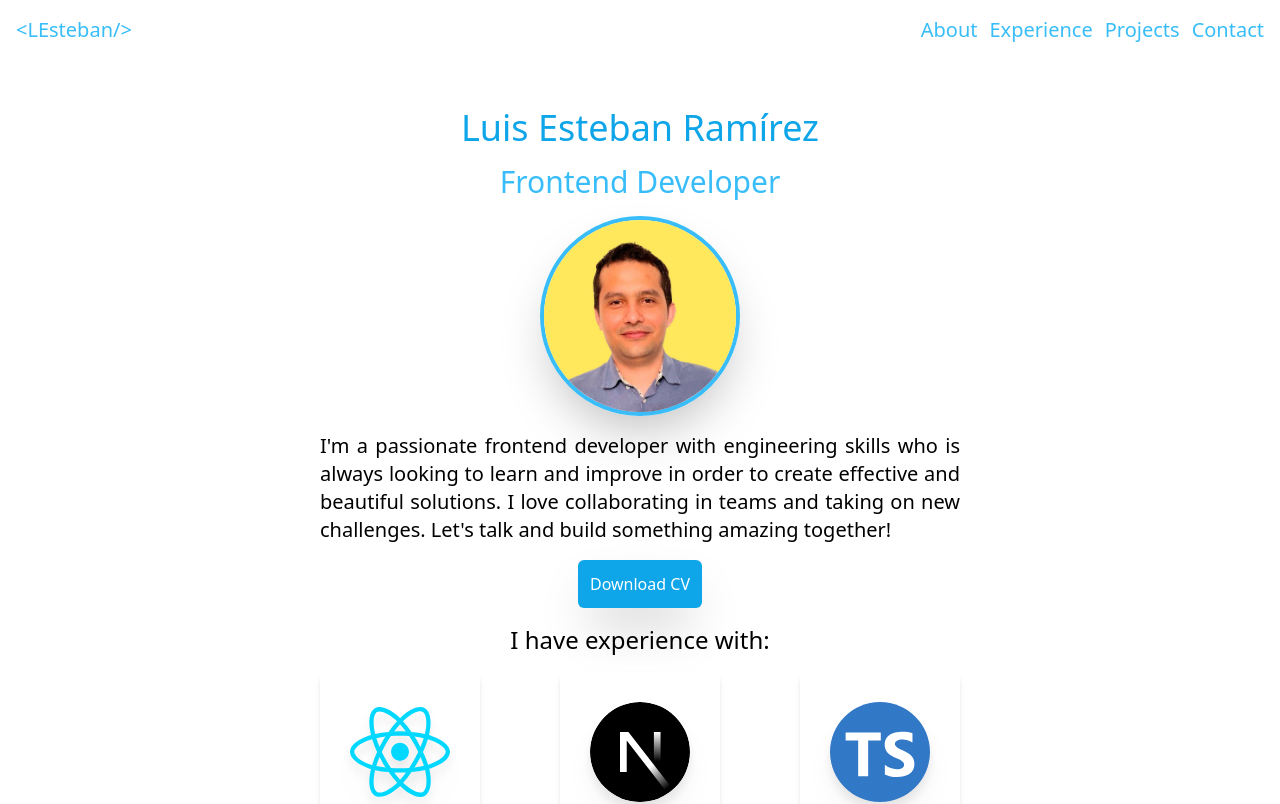
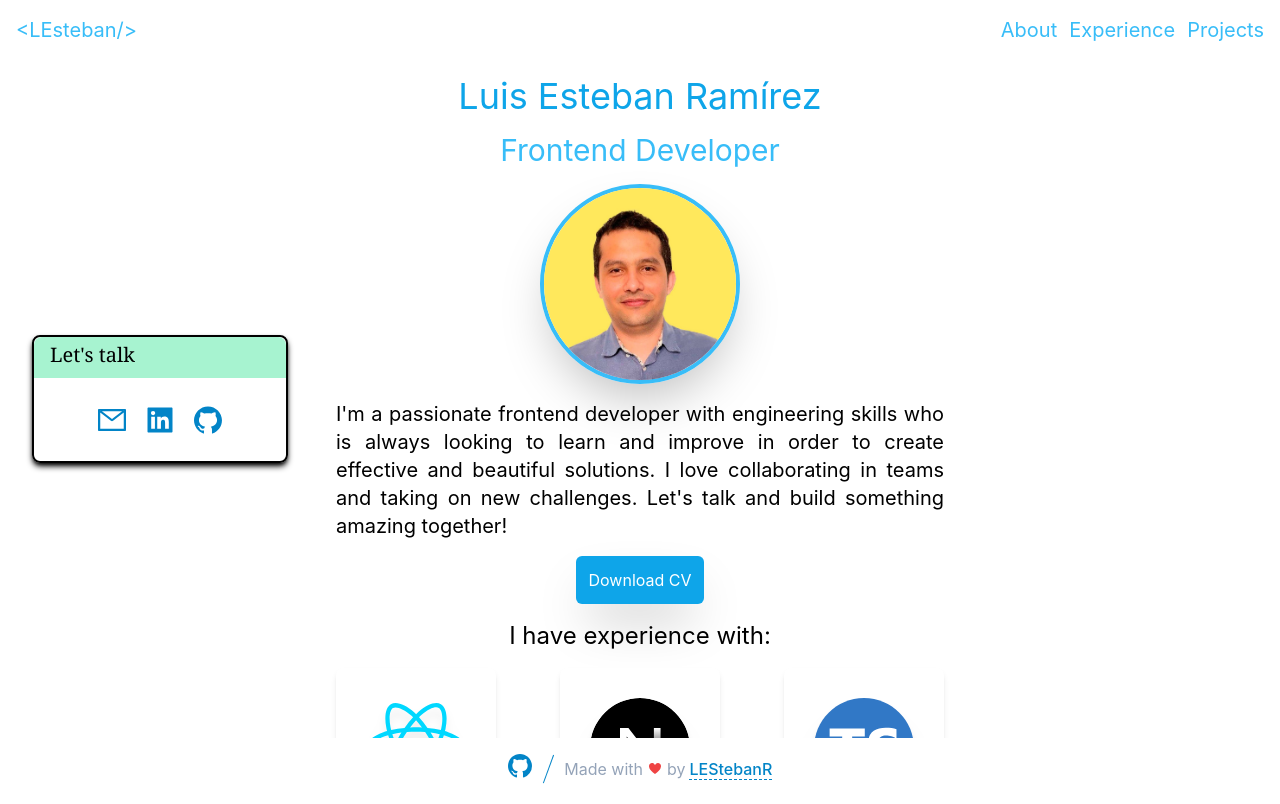
Before and after one commit to LEstebanR/lesteban, a Next.js app: page / in a window 1280 px wide. Shown: the top 804 px of the page. Built offline with nearby package versions, Linux system fonts and the light colour scheme.

Commit message:
fix lets talk

```diff
--- a/src/components/Contact.tsx
+++ b/src/components/Contact.tsx
@@ -2,27 +2,66 @@ import React, { FC } from 'react'
 import { AiFillLinkedin, AiOutlineMail, AiFillGithub } from 'react-icons/ai'
 import Link from 'next/link'
 
-const Contact: FC = () => {
+const ContactMobile = () => {
   return (
-    <div className="flex flex-col gap-4 w-full max-w-2xl p-4 text-6xl text-sky-400">
-      <h2 className="text-4xl text-sky-500">Let&apos;s talk:</h2>
-      <ul className="flex gap-4">
+    <div className="md:hidden w-full">
+      <div className="h-2/3 flex justify-center items-center">
+        <ul className="flex gap-8">
           <li>
-          <Link href="https://www.linkedin.com/in/lestebanr/" target="_blank">
-            <AiFillLinkedin />
+            <Link href="mailto:leramirezca@gmail.com">
+              <AiOutlineMail className="h-8 w-8 text-primary" />
             </Link>
           </li>
           <li>
-          <Link href="https://github.com/LEstebanR" target="_blank">
-            <AiFillGithub />
+            <Link href="https://www.linkedin.com/in/lestebanr/" target="_blank">
+              <AiFillLinkedin className="h-8 w-8 text-primary" />
             </Link>
           </li>
           <li>
-          <Link href="mailto:leramirezca@gmail.com">
-            <AiOutlineMail />
+            <Link href="#" target="_blank">
+              <AiFillGithub className="h-8 w-8 text-primary" />
             </Link>
           </li>
         </ul>
+      </div>
+    </div>
+  )
+}
+
+const ContactDesktop = () => {
+  return (
+    <div className="md:block hidden border-2 border-black rounded-lg h-32 w-64 shadow-md shadow-black">
+      <div className="h-1/3 bg-secondary rounded-t-lg">
+        <p className="p-1 px-4 font-serif text-bold">Let&apos;s talk</p>
+      </div>
+      <div className="h-2/3 flex justify-center items-center">
+        <ul className="flex gap-4">
+          <li>
+            <Link href="mailto:leramirezca@gmail.com">
+              <AiOutlineMail className="h-8 w-8 text-primary" />
+            </Link>
+          </li>
+          <li>
+            <Link href="https://www.linkedin.com/in/lestebanr/" target="_blank">
+              <AiFillLinkedin className="h-8 w-8 text-primary" />
+            </Link>
+          </li>
+          <li>
+            <Link href="#" target="_blank">
+              <AiFillGithub className="h-8 w-8 text-primary" />
+            </Link>
+          </li>
+        </ul>
+      </div>
+    </div>
+  )
+}
+
+const Contact: FC = () => {
+  return (
+    <div className="flex  md:w-3/12 p-4 text-xl justify-center items-center">
+      <ContactMobile />
+      <ContactDesktop />
     </div>
   )
 }
--- a/src/components/Footer.tsx
+++ b/src/components/Footer.tsx
@@ -5,7 +5,7 @@ import { GoHeart, GoMarkGithub } from 'react-icons/go'
 const Footer: React.FC = () => {
   return (
     <footer className="footer">
-      <div className="p-8 z-10 flex flex-wrap justify-center gap-x-1 gap-y-3 sm:gap-x-2 lg:justify-start">
+      <div className="p-4 z-10 flex flex-wrap justify-center gap-x-1 gap-y-3 sm:gap-x-2 ">
         <Link href="https://github.com/LEstebanR/lesteban" target="_blank">
           <GoMarkGithub className="h-6 w-6 text-primary" />
         </Link>
--- a/src/components/Header/DesktopMenu.tsx
+++ b/src/components/Header/DesktopMenu.tsx
@@ -4,14 +4,12 @@ interface props {
   handleAboutClick: Function
   handleExperienceClick: Function
   handleProjectsClick: Function
-  handleContactClick: Function
 }
 
 const DesktopMenu: FC<props> = ({
   handleAboutClick,
   handleExperienceClick,
   handleProjectsClick,
-  handleContactClick,
 }) => {
   const options = [
     {
@@ -25,10 +23,6 @@ const DesktopMenu: FC<props> = ({
     {
       label: 'Projects',
       action: handleProjectsClick,
-    },
-    {
-      label: 'Contact',
-      action: handleContactClick,
     },
   ]
   return (
--- a/src/components/Header/Header.tsx
+++ b/src/components/Header/Header.tsx
@@ -7,17 +7,15 @@ interface props {
   handleAboutClick: Function
   handleExperienceClick: Function
   handleProjectsClick: Function
-  handleContactClick: Function
 }
 
 const Header: FC<props> = ({
   handleAboutClick,
   handleExperienceClick,
   handleProjectsClick,
-  handleContactClick,
 }) => {
   return (
-    <header className="sticky top-0 z-50 flex w-full justify-between items-center p-4 bg-white">
+    <header className="sticky top-0 z-50 flex w-full justify-between items-center p-4 bg-white h-full">
       <div onClick={() => handleAboutClick()}>
         <Logo />
       </div>
@@ -25,13 +23,11 @@ const Header: FC<props> = ({
         handleAboutClick={handleAboutClick}
         handleExperienceClick={handleExperienceClick}
         handleProjectsClick={handleProjectsClick}
-        handleContactClick={handleContactClick}
       />
       <DesktopMenu
         handleAboutClick={handleAboutClick}
         handleExperienceClick={handleExperienceClick}
         handleProjectsClick={handleProjectsClick}
-        handleContactClick={handleContactClick}
       />
     </header>
   )
--- a/src/components/Header/MobileMenu.tsx
+++ b/src/components/Header/MobileMenu.tsx
@@ -5,14 +5,12 @@ interface props {
   handleAboutClick: Function
   handleExperienceClick: Function
   handleProjectsClick: Function
-  handleContactClick: Function
 }
 
 const MobileMenu: FC<props> = ({
   handleAboutClick,
   handleExperienceClick,
   handleProjectsClick,
-  handleContactClick,
 }) => {
   return (
     <div className="sm:hidden">
@@ -26,9 +24,6 @@ const MobileMenu: FC<props> = ({
         <li className="cursor-pointer">
           <SlFire onClick={() => handleProjectsClick()} />
         </li>
-        <li className="cursor-pointer">
-          <SlEnvolope onClick={() => handleContactClick()} />
-        </li>
       </ul>
     </div>
   )
--- a/src/pages/index.tsx
+++ b/src/pages/index.tsx
@@ -24,18 +24,18 @@ export default function Home() {
     projectsRef.current?.scrollIntoView({ behavior: 'smooth' })
   }
 
-  const handleContactClick = () => {
-    contactRef.current?.scrollIntoView({ behavior: 'smooth' })
-  }
-
   return (
-    <main className="flex flex-col items-center justify-center font-sans gap-8">
+    <main className="flex flex-col items-center justify-center font-sans h-screen">
+      <div className="h-1/12 w-full">
         <Header
           handleAboutClick={handleAboutClick}
           handleExperienceClick={handleExperienceClick}
           handleProjectsClick={handleProjectsClick}
-        handleContactClick={handleContactClick}
         />
+      </div>
+      <div className="flex flex-col md:flex-row w-screen overflow-y-hidden md:h-10/12">
+        <Contact />
+        <div className="md:w-6/12 flex flex-col items-center overflow-y-scroll no-scrollbar">
           <div ref={aboutRef}>
             <About />
           </div>
@@ -45,10 +45,14 @@ export default function Home() {
           <div ref={projectsRef}>
             <Projects />
           </div>
-      <div ref={contactRef}>
-        <Contact />
         </div>
+        <div className="flex w-3/12 justify-center items-center">
+          <p className="hidden ">Info...</p>
+        </div>
+      </div>
+      <div className="h-1/12 w-full">
         <Footer />
+      </div>
     </main>
   )
 }
--- a/src/styles/globals.css
+++ b/src/styles/globals.css
@@ -25,3 +25,16 @@ body {
     )
     rgb(var(--background-start-rgb));
 }
+
+@layer utilities {
+  @variants responsive {
+    .no-scrollbar::-webkit-scrollbar {
+      display: none;
+    }
+
+    .no-scrollbar {
+      -ms-overflow-style: none;
+      scrollbar-width: none;
+    }
+  }
+}
--- a/tailwind.config.js
+++ b/tailwind.config.js
@@ -8,12 +8,11 @@ module.exports = {
   theme: {
     extend: {
       colors: {
-        primary: '#38bdf8',
+        primary: '#0284c7',
+        secondary: '#a7f3d0', // Emerald 200
       },
-      backgroundImage: {
-        'gradient-radial': 'radial-gradient(var(--tw-gradient-stops))',
-        'gradient-conic':
-          'conic-gradient(from 180deg at 50% 50%, var(--tw-gradient-stops))',
+      fontFamily: {
+        sans: ['applesystem', 'BlinkMacSystemFont', 'sans-serif'],
       },
     },
   },
```
Lines whose indentation alone changed are shown as unchanged.
